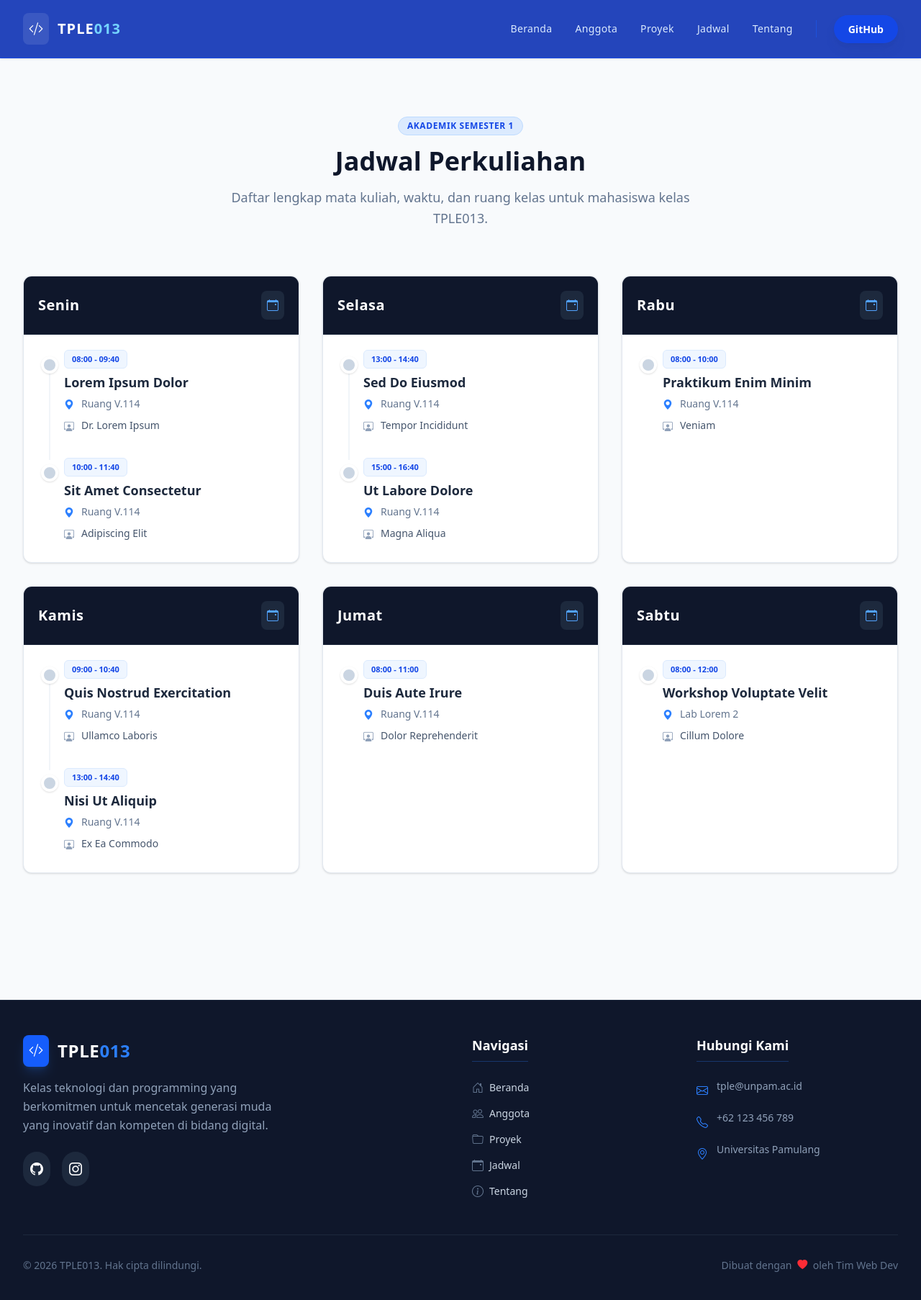
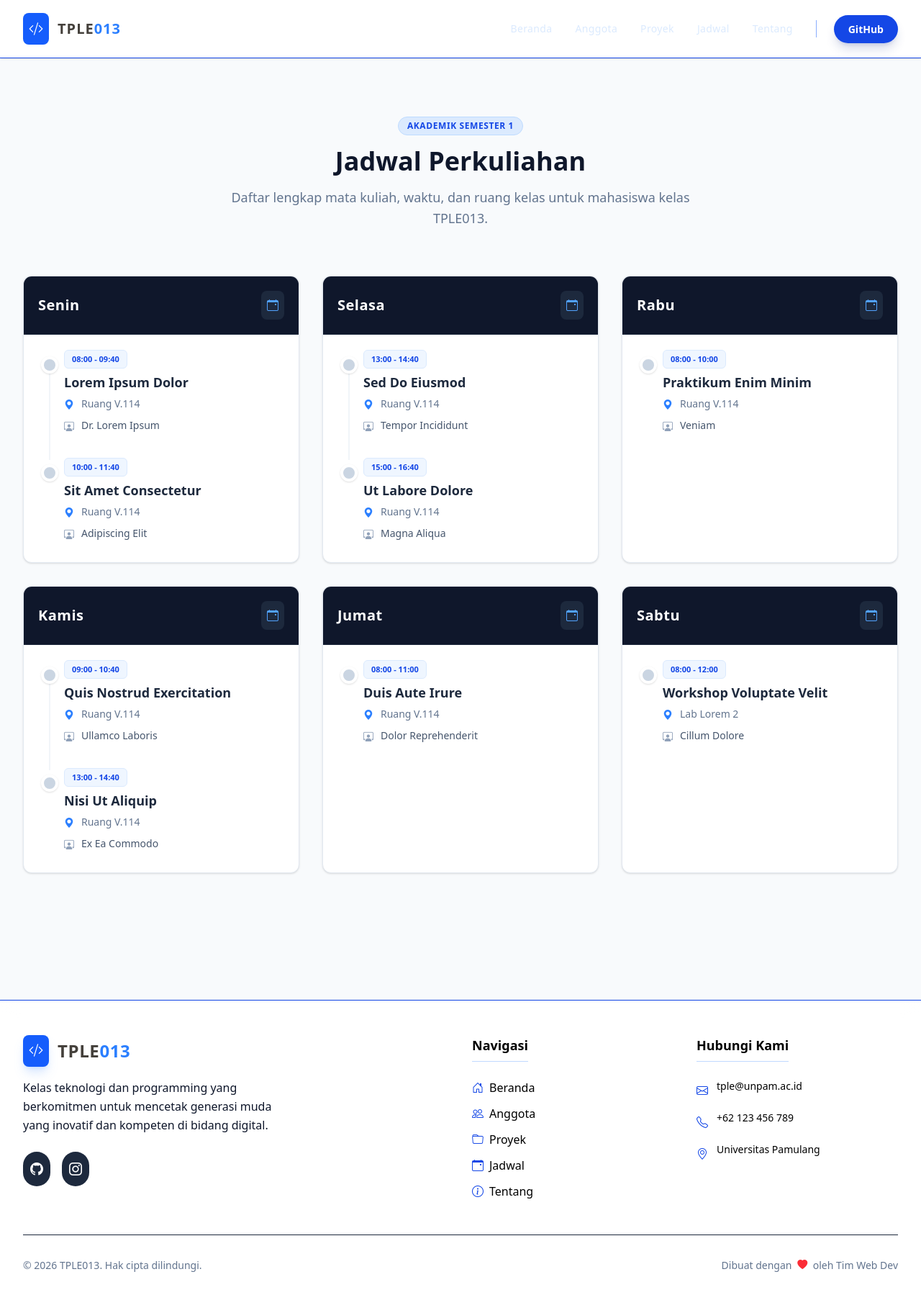
Before and after one commit to tple013/website-kelas, a Next.js app: page /schedule in a window 1280 px wide. Shown: the top 1806 px of the page at 72% size. Built offline with nearby package versions, Linux system fonts and the light colour scheme.

Commit message:
Desain footer dan Header

```diff
--- a/src/shared/components/layout/Footer.tsx
+++ b/src/shared/components/layout/Footer.tsx
@@ -20,7 +20,7 @@ export default function Footer() {
   ];
 
   return (
-    <footer className="bg-slate-900 text-slate-300 border-t border-slate-800 mt-auto">
+    <footer className="bg-grey-800/95 backdrop-blur-md border-t border-blue-700 shadow-sm">
       <div className="max-w-7xl mx-auto px-4 sm:px-6 lg:px-8 py-12">
         <div className="grid grid-cols-1 md:grid-cols-4 gap-12 md:gap-8">
 
@@ -30,11 +30,11 @@ export default function Footer() {
               <div className="bg-blue-600 rounded-lg p-2 shadow-lg shadow-blue-500/20">
                 <i className="bi bi-code-slash text-white text-xl"></i>
               </div>
-              <h3 className="text-2xl font-bold text-white tracking-wide">
+              <h3 className="text-2xl font-bold text-stone-700 tracking-wide">
                 TPLE<span className="text-blue-500">013</span>
               </h3>
             </div>
-            <p className="text-slate-400 leading-relaxed max-w-sm">
+            <p className="text-slate-900 leading-relaxed max-w-sm">
               Kelas teknologi dan programming yang berkomitmen untuk mencetak generasi muda yang inovatif dan kompeten di bidang digital.
             </p>
             <div className="flex space-x-4 pt-2">
@@ -52,7 +52,7 @@ export default function Footer() {
 
           {/* KOLOM 2: LINK CEPAT */}
           <div>
-            <h4 className="text-white font-semibold text-lg mb-6 border-b border-blue-500/30 pb-2 inline-block">
+            <h4 className="text-black font-bold text-lg mb-6 border-b border-blue-500/30 pb-2 inline-block">
               Navigasi
             </h4>
             <ul className="space-y-3">
@@ -62,8 +62,8 @@ export default function Footer() {
                     href={link.href}
                     className="group flex items-center space-x-2 hover:text-sky-400 transition-colors duration-200"
                   >
-                    <i className={`bi ${link.icon} text-slate-500 group-hover:text-sky-400 transition-colors`}></i>
-                    <span className="text-sm">{link.label}</span>
+                    <i className={`bi ${link.icon} text-blue-700 group-hover:text-sky-400 transition-colors`}></i>
+                    <span className="text-md text-black">{link.label}</span>
                   </Link>
                 </li>
               ))}
@@ -72,14 +72,14 @@ export default function Footer() {
 
           {/* KOLOM 3: KONTAK */}
           <div>
-            <h4 className="text-white font-semibold text-lg mb-6 border-b border-blue-500/30 pb-2 inline-block">
+            <h4 className="text-black font-bold text-lg mb-6 border-b border-blue-500/30 pb-2 inline-block">
               Hubungi Kami
             </h4>
             <ul className="space-y-4">
               {contactInfo.map((info, index) => (
                 <li key={index} className="flex items-start space-x-3">
-                  <i className={`bi ${info.icon} text-blue-500 mt-1`}></i>
-                  <span className="text-sm text-slate-400">{info.text}</span>
+                  <i className={`bi ${info.icon} text-blue-700 mt-1`}></i>
+                  <span className="text-sm text-black">{info.text}</span>
                 </li>
               ))}
             </ul>
--- a/src/shared/components/layout/Header.tsx
+++ b/src/shared/components/layout/Header.tsx
@@ -15,17 +15,17 @@ export default function Header() {
   ];
 
   return (
-    <header className="sticky top-0 z-50 bg-blue-800/95 backdrop-blur-md border-b border-blue-700 shadow-sm">
+    <header className="sticky top-0 z-50 bg-grey-800/95 backdrop-blur-md border-b border-blue-700 shadow-sm">
       <nav className="max-w-7xl mx-auto px-4 sm:px-6 lg:px-8">
         <div className="flex justify-between items-center h-20">
 
           {/* LOGO */}
           <div className="flex items-center gap-3 group cursor-pointer">
-            <div className="bg-white/10 p-2 rounded-lg group-hover:bg-white/20 transition-all duration-300">
+            <div className="bg-blue-600 p-2 rounded-lg group-hover:bg-black transition-all duration-300">
               <i className="bi bi-code-slash text-white text-xl"></i>
             </div>
-            <Link href="/" className="text-xl font-bold text-white tracking-wider hover:text-blue-100 transition-colors">
-              TPLE<span className="text-sky-300">013</span>
+            <Link href="/" className="text-xl font-bold text-blue tracking-wider hover: text-stone-700 transition-colors">
+              TPLE<span className="text-blue-500">013</span>
             </Link>
           </div>
 
```
Also changed, not shown: 1 other file (tests, documents, lock files or other folders).
